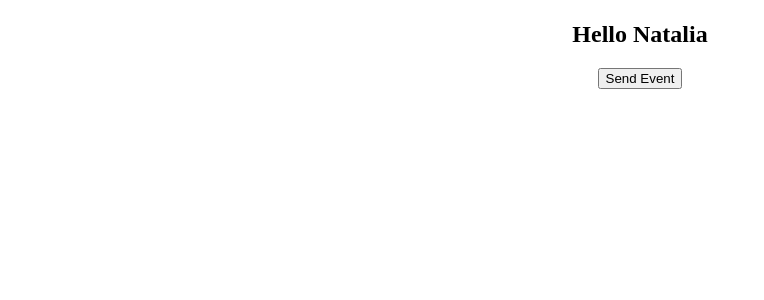
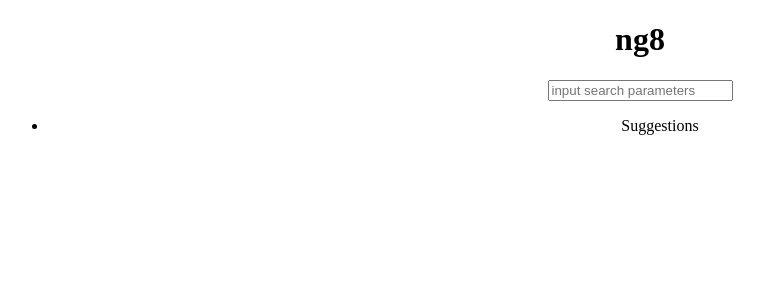
Before and after one commit to n3218/ng8, an Angular app: page / in a window 1280 px wide. Shown: the top 300 px of the page, without its empty margins (0-764 px from the left). Built offline with nearby package versions, Linux system fonts and the light colour scheme.

Commit message:
Suggestions done

```diff
--- a/src/app/app.component.html
+++ b/src/app/app.component.html
@@ -1,9 +1,9 @@
 <!--The content below is only a placeholder and can be replaced.-->
 <div style="text-align:center">
   <h1>
-    {{message}}
+    {{title}}
   </h1>
-  <app-test (childEvent)="message=$event" [parentData]="name"></app-test>
+  <app-test></app-test>
 </div>
 
 
--- a/src/app/app.component.ts
+++ b/src/app/app.component.ts
@@ -7,6 +7,5 @@ import { Component } from '@angular/core';
 })
 export class AppComponent {
   title = 'ng8';
-  public name = "Natalia"
-  public message = ""
+
 }
--- a/src/app/test/test.component.ts
+++ b/src/app/test/test.component.ts
@@ -1,25 +1,29 @@
-import { Component, OnInit, Input, Output, EventEmitter } from '@angular/core';
+import { Component, OnInit } from '@angular/core';
 
 
 @Component({
   selector: 'app-test',
   template: `
-    <h2>{{ "Hello " + name}}</h2>
-    <button (click)="eventFromChild()">Send Event</button>
-
+    <input #mySearch (keyup)="showSuggestions(mySearch.value)" type="text" placeholder="input search parameters" />
+    <ul>
+      <li *ngIf="mySearch.value==''">Suggestions</li>
+      <li *ngFor="let s of suggestionsList">{{s}}</li>
+    </ul>
   `,
   styles: []
 })
 export class TestComponent implements OnInit {
 
-  @Input('parentData') public name;
-  @Output() public childEvent = new EventEmitter();
-
+  public cities = ['Pleasanton', 'San Francisco', 'San Ramon', 'Dublin']
+  public suggestionsList = []
+  public regex = ''
   constructor() {}
 
   ngOnInit() {}
-  eventFromChild() {
-    this.childEvent.emit('Hey, I am an Event from ChildComponent')
+
+  showSuggestions(val) {
+    console.log(val)
+    let regex = new RegExp(val, 'gi')
+    this.suggestionsList = this.cities.filter(city => city.match(regex))
   }
-
 }
```
